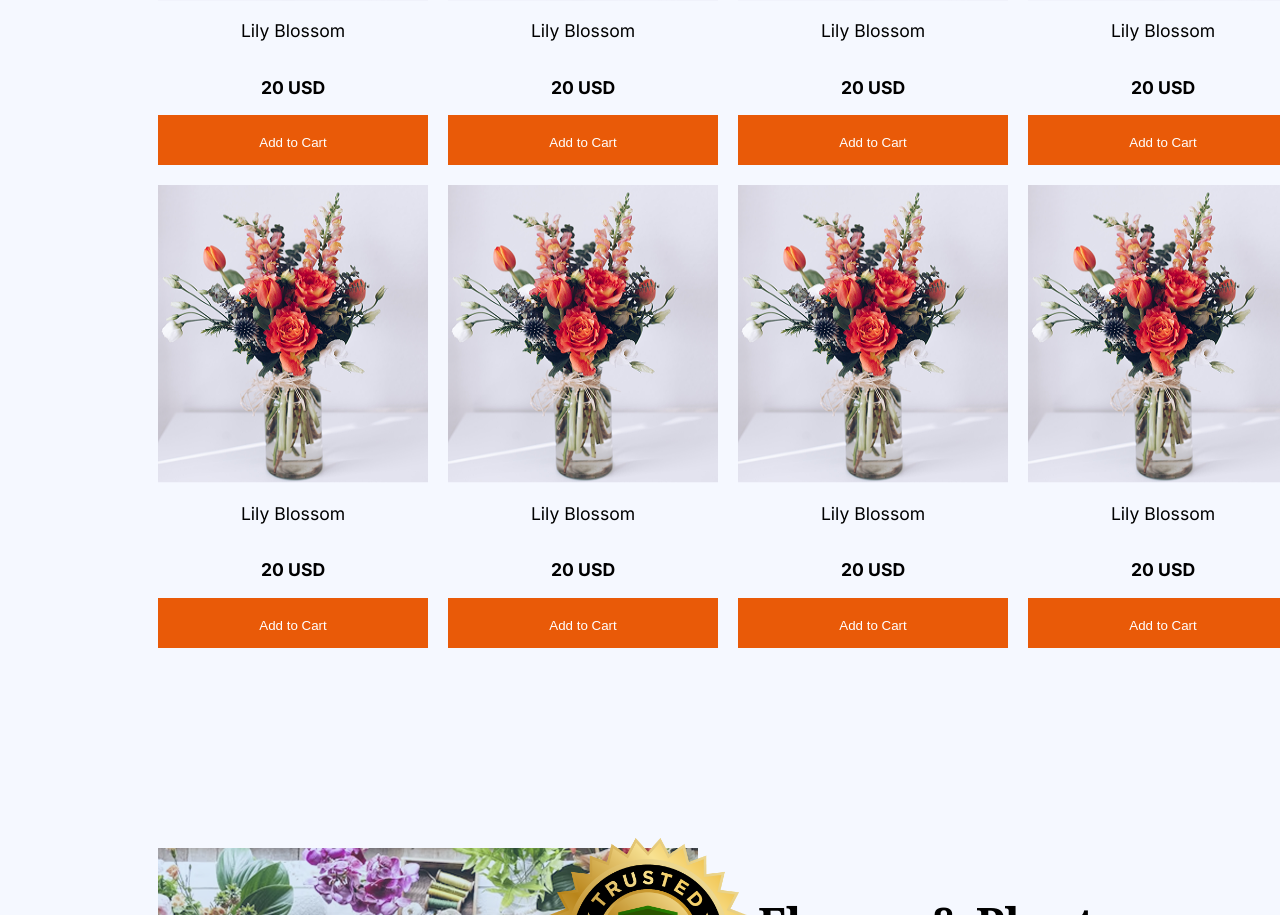
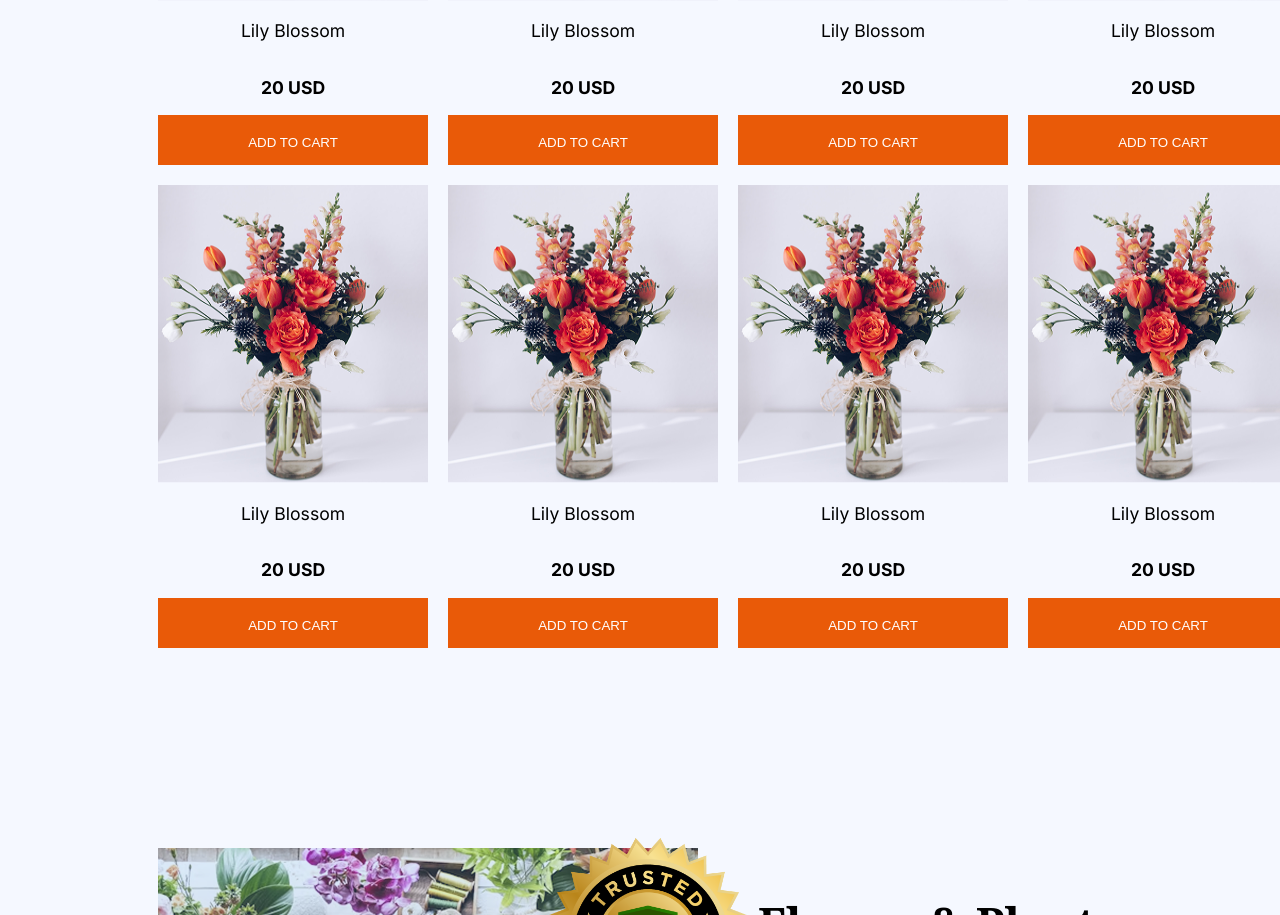
Before and after one commit to anas44001/ASSIGNMENT02, a plain HTML site: page index.html in a window 1280 px wide. Shown: the part 1105-2020 px from the top of the page. Drawn offline with Linux system fonts and the light colour scheme.

Commit message:
button name pattern change

```diff
--- a/index.html
+++ b/index.html
@@ -58,7 +58,7 @@
                     <h3 class="inter-font card-title">Lily Blossom</h3>
                     <p class="inter-font card-price">20 USD</p>
                     </div>
-                    <button class="primary-btn card-btn">Add to Cart</button>
+                    <button class="primary-btn card-btn">ADD TO CART</button>
                 </div>
                 <div class="card">
                     <img class="sample-flower-image" src="assets/sample-flower-image.png" alt="flower sample-flower-image">
@@ -66,7 +66,7 @@
                     <h3 class="inter-font card-title">Lily Blossom</h3>
                     <p class="inter-font card-price">20 USD</p>
                     </div>
-                    <button class="primary-btn card-btn">Add to Cart</button>
+                    <button class="primary-btn card-btn">ADD TO CART</button>
                 </div>
                 <div class="card">
                     <img class="sample-flower-image" src="assets/sample-flower-image.png" alt="flower sample-flower-image">
@@ -74,7 +74,7 @@
                     <h3 class="inter-font card-title">Lily Blossom</h3>
                     <p class="inter-font card-price">20 USD</p>
                     </div>
-                    <button class="primary-btn card-btn">Add to Cart</button>
+                    <button class="primary-btn card-btn">ADD TO CART</button>
                 </div>
                 <div class="card">
                     <img class="sample-flower-image" src="assets/sample-flower-image.png" alt="flower sample-flower-image">
@@ -82,7 +82,7 @@
                     <h3 class="inter-font card-title">Lily Blossom</h3>
                     <p class="inter-font card-price">20 USD</p>
                     </div>
-                    <button class="primary-btn card-btn">Add to Cart</button>
+                    <button class="primary-btn card-btn">ADD TO CART</button>
                 </div>
                 <div class="card">
                     <img class="sample-flower-image" src="assets/sample-flower-image.png" alt="flower sample-flower-image">
@@ -90,7 +90,7 @@
                     <h3 class="inter-font card-title">Lily Blossom</h3>
                     <p class="inter-font card-price">20 USD</p>
                     </div>
-                    <button class="primary-btn card-btn">Add to Cart</button>
+                    <button class="primary-btn card-btn">ADD TO CART</button>
                 </div>
                 <div class="card">
                     <img class="sample-flower-image" src="assets/sample-flower-image.png" alt="flower sample-flower-image">
@@ -98,7 +98,7 @@
                     <h3 class="inter-font card-title">Lily Blossom</h3>
                     <p class="inter-font card-price">20 USD</p>
                     </div>
-                    <button class="primary-btn card-btn">Add to Cart</button>
+                    <button class="primary-btn card-btn">ADD TO CART</button>
                 </div>
                 <div class="card">
                     <img class="sample-flower-image" src="assets/sample-flower-image.png" alt="flower sample-flower-image">
@@ -106,7 +106,7 @@
                     <h3 class="inter-font card-title">Lily Blossom</h3>
                     <p class="inter-font card-price">20 USD</p>
                     </div>
-                    <button class="primary-btn card-btn">Add to Cart</button>
+                    <button class="primary-btn card-btn">ADD TO CART</button>
                 </div>
                 <div class="card">
                     <img class="sample-flower-image" src="assets/sample-flower-image.png" alt="flower sample-flower-image">
@@ -114,7 +114,7 @@
                     <h3 class="inter-font card-title">Lily Blossom</h3>
                     <p class="inter-font card-price">20 USD</p>
                     </div>
-                    <button class="primary-btn card-btn">Add to Cart</button>
+                    <button class="primary-btn card-btn">ADD TO CART</button>
                 </div>
             </div>
         </section>
--- a/styles/assignment2.css
+++ b/styles/assignment2.css
@@ -17,16 +17,12 @@ body{
 .noto-serif-font {
   font-family: "Noto Serif", serif;
   font-optical-sizing: auto;
-  font-weight: <weight>;
-  font-style: normal;
-  font-variation-settings:
-    "wdth" 100;
+
 }
 .inter-font {
   font-family: "Inter", sans-serif;
   font-optical-sizing: auto;
-  font-weight: <weight>;
-  font-style: normal;
+
 }
 .primary-btn{
     color: rgba(255, 255, 255, 1);
```
